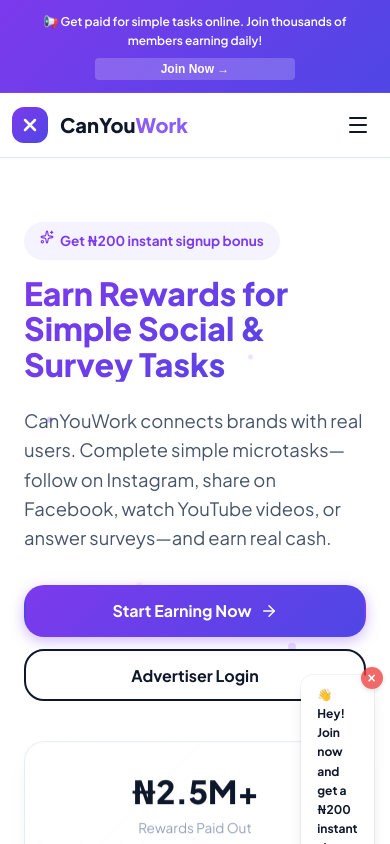
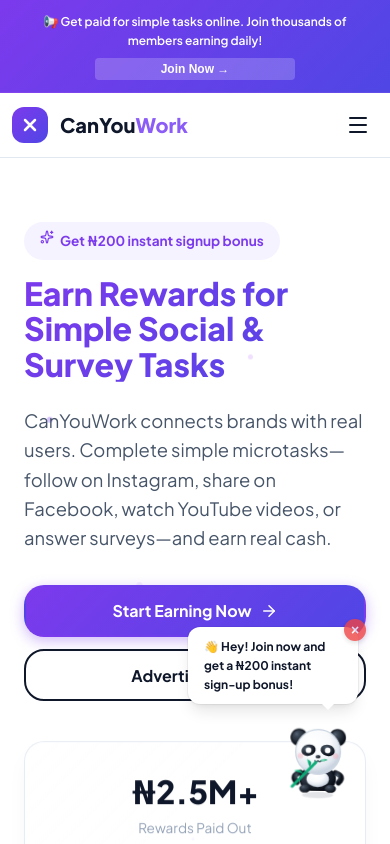
Before and after one commit to thecfonick-cloud/can-you-work-team, a React (Vite) app in the folder frontend/: page / in a window 390 px wide. Shown: the top 844 px of the page. Built offline with nearby package versions, Linux system fonts and the light colour scheme.

Commit message:
fix(mascot): lock panda to bottom-right corner, disable auto movements, and scale down on mobile

```diff
--- a/frontend/src/App.jsx
+++ b/frontend/src/App.jsx
@@ -350,14 +350,14 @@
   );
 }
 
-// Predefined random screen positions for the cute panda
+// Predefined random screen positions for the cute panda (snapping options)
 const POSITIONS = [
-  { name: 'bottom-right', style: { top: '80%', left: '85%' }, isLeft: false },
-  { name: 'bottom-left', style: { top: '80%', left: '5%' }, isLeft: true },
-  { name: 'top-right', style: { top: '12%', left: '85%' }, isLeft: false },
-  { name: 'top-left', style: { top: '12%', left: '5%' }, isLeft: true },
-  { name: 'mid-left', style: { top: '45%', left: '5%' }, isLeft: true },
-  { name: 'mid-right', style: { top: '45%', left: '85%' }, isLeft: false }
+  { name: 'bottom-right', style: { bottom: '2rem', right: '2rem', top: 'auto', left: 'auto' }, isLeft: false },
+  { name: 'bottom-left', style: { bottom: '2rem', left: '2rem', top: 'auto', right: 'auto' }, isLeft: true },
+  { name: 'top-right', style: { top: '6rem', right: '2rem', bottom: 'auto', left: 'auto' }, isLeft: false },
+  { name: 'top-left', style: { top: '6rem', left: '2rem', bottom: 'auto', right: 'auto' }, isLeft: true },
+  { name: 'mid-left', style: { top: '40%', left: '2rem', bottom: 'auto', right: 'auto' }, isLeft: true },
+  { name: 'mid-right', style: { top: '40%', right: '2rem', bottom: 'auto', left: 'auto' }, isLeft: false }
 ];
 
 // Global Mascot Component
@@ -369,15 +369,13 @@
   const [bubbleAnim, setBubbleAnim] = useState(false);
   const [mascotClass, setMascotClass] = useState("");
   const [currentPath, setCurrentPath] = useState(location.pathname);
-  const [currentPos, setCurrentPos] = useState(POSITIONS[0]);
+  const [currentPos, setCurrentPos] = useState(POSITIONS[0]); // default bottom-right
 
-  // Panda expressions, 3D cursor tilt, Drag states, and 4D lock states
+  // Panda expressions, 3D cursor tilt, Drag states, and Leaf particle system
   const [emotion, setEmotion] = useState('normal'); // normal, happy, warning, thinking
   const [tiltStyle, setTiltStyle] = useState({});
   const [dragStyle, setDragStyle] = useState(null);
   const [isDragging, setIsDragging] = useState(false);
-  const [targetElement, setTargetElement] = useState(null);
-  const [positionType, setPositionType] = useState('fixed');
   const [leafParticles, setLeafParticles] = useState([]);
 
   const bubbleTimeoutRef = useRef(null);
@@ -452,130 +450,6 @@
     return () => window.removeEventListener('mousemove', handleMouseMove);
   }, [isDragging, visible]);
 
-  // Find all visible, clickable buttons/links on the screen
-  const findTargetButtons = () => {
-    const elements = Array.from(document.querySelectorAll('button, a.btn, a.btn-outline, .hero-cta-buttons a, .cta-btn, .action-btn, .sidebar-link, .topbar-btn'));
-    return elements.filter(el => {
-      const rect = el.getBoundingClientRect();
-      return (
-        rect.width > 0 &&
-        rect.height > 0 &&
-        rect.top >= 0 &&
-        rect.left >= 0 &&
-        rect.bottom <= window.innerHeight &&
-        rect.right <= window.innerWidth &&
-        !el.closest('.mascot-tutor-container')
-      );
-    });
-  };
-
-  const getSpeechForButton = (button) => {
-    const text = button.innerText.trim().toLowerCase();
-    if (text.includes('earning') || text.includes('start')) {
-      return "👉 Sitting on 'Start Earning Now'! Click here to grab your +₦200 bonus! 🐼";
-    } else if (text.includes('advertiser') || text.includes('campaign')) {
-      return "💼 Launch tasks here to get thousands of followers/subscribers! 🐼";
-    } else if (text.includes('login') || text.includes('log in')) {
-      return "🔑 Click here to log in and check your wallet balance! 🐼";
-    } else if (text.includes('register') || text.includes('sign up')) {
-      return "📝 Click here to create your free account in 30 seconds! 🐼";
-    } else if (text.includes('subscribe')) {
-      return "🔔 Click 'Subscribe' to receive premium Lucky Task alerts! 🐼";
-    }
-    return `👉 Slipped onto the '${button.innerText.trim()}' button! Let's click it! 🐼`;
-  };
-
-  // Periodic Random Position Movement or Button Sitting
-  useEffect(() => {
-    if (!visible || isDragging) return;
-
-    const interval = setInterval(() => {
-      const buttons = findTargetButtons();
-      const shouldGoToButton = Math.random() > 0.4 && buttons.length > 0;
-
-      setBubbleAnim(false);
-
-      if (shouldGoToButton) {
-        const target = buttons[Math.floor(Math.random() * buttons.length)];
-        setTargetElement(target);
-
-        const rect = target.getBoundingClientRect();
-        setPositionType('fixed');
-        setMascotClass("mascot-walk");
-        setCurrentPos({
-          name: 'walking-to-button',
-          style: {
-            top: `${rect.top - 80}px`,
-            left: `${rect.left + rect.width / 2 - 40}px`
-          },
-          isLeft: rect.left < window.innerWidth / 2
-        });
-
-        if (mascotTimeoutRef.current) clearTimeout(mascotTimeoutRef.current);
-        mascotTimeoutRef.current = setTimeout(() => {
-          setMascotClass("");
-          setPositionType('absolute');
-          setCurrentPos({
-            name: 'button-sat',
-            style: {
-              top: `${rect.top + window.scrollY - 80}px`,
-              left: `${rect.left + window.scrollX + rect.width / 2 - 40}px`
-            },
-            isLeft: rect.left < window.innerWidth / 2
-          });
-          setSpeechText(getSpeechForButton(target));
-          setBubbleAnim(true);
-
-          setEmotion('happy');
-          if (emotionTimeoutRef.current) clearTimeout(emotionTimeoutRef.current);
-          emotionTimeoutRef.current = setTimeout(() => setEmotion('normal'), 6000);
-        }, 1200);
-
-      } else {
-        setTargetElement(null);
-        setPositionType('fixed');
-        const otherPositions = POSITIONS.filter(p => p.name !== currentPos.name);
-        const nextPos = otherPositions[Math.floor(Math.random() * otherPositions.length)];
-
-        setMascotClass("mascot-walk");
-        setCurrentPos(nextPos);
-
-        if (mascotTimeoutRef.current) clearTimeout(mascotTimeoutRef.current);
-        mascotTimeoutRef.current = setTimeout(() => {
-          setMascotClass("");
-          setSpeechText(getSpeechTextForRoute(location.pathname, user));
-          setBubbleAnim(true);
-        }, 1200);
-      }
-    }, 25000);
-
-    return () => clearInterval(interval);
-  }, [visible, currentPos, isDragging, location.pathname, user]);
-
-  // Lock to button positions on scroll and resize
-  useEffect(() => {
-    if (positionType !== 'absolute' || !targetElement) return;
-
-    const updatePos = () => {
-      const rect = targetElement.getBoundingClientRect();
-      setCurrentPos({
-        name: 'button-sat',
-        style: {
-          top: `${rect.top + window.scrollY - 80}px`,
-          left: `${rect.left + window.scrollX + rect.width / 2 - 40}px`
-        },
-        isLeft: rect.left < window.innerWidth / 2
-      });
-    };
-
-    window.addEventListener('resize', updatePos);
-    window.addEventListener('scroll', updatePos);
-    return () => {
-      window.removeEventListener('resize', updatePos);
-      window.removeEventListener('scroll', updatePos);
-    };
-  }, [positionType, targetElement]);
-
   // Leaf Particles chewing physics generator
   useEffect(() => {
     if (emotion !== 'happy') return;
@@ -623,14 +497,13 @@
     if (e.button !== 0) return;
     if (e.target.closest('.mascot-close-btn')) return;
     setIsDragging(true);
-    setPositionType('fixed');
     const rect = e.currentTarget.getBoundingClientRect();
     elementStart.current = { x: rect.left, y: rect.top };
     dragStart.current = { x: e.clientX, y: e.clientY };
     e.preventDefault();
   };
 
-  // Drag physics logic
+  // Drag snapping logic
   useEffect(() => {
     if (!isDragging) return;
 
@@ -664,23 +537,18 @@
       const minDist = Math.min(distLeft, distRight, distTop, distBottom);
       let nextPos = currentPos;
 
-      const pctY = Math.max(10, Math.min(85, (y / vh) * 100));
-      const pctX = Math.max(5, Math.min(85, (x / vw) * 100));
-
       if (minDist === distLeft) {
-        nextPos = { name: 'dragged-left', style: { left: '5%', top: `${pctY}%` }, isLeft: true };
+        nextPos = { name: 'dragged-left', style: { left: '2rem', top: `${Math.max(80, Math.min(vh - 150, y))}px`, right: 'auto', bottom: 'auto' }, isLeft: true };
       } else if (minDist === distRight) {
-        nextPos = { name: 'dragged-right', style: { left: '85%', top: `${pctY}%` }, isLeft: false };
+        nextPos = { name: 'dragged-right', style: { right: '2rem', top: `${Math.max(80, Math.min(vh - 150, y))}px`, left: 'auto', bottom: 'auto' }, isLeft: false };
       } else if (minDist === distTop) {
-        nextPos = { name: 'dragged-top', style: { top: '12%', left: `${pctX}%` }, isLeft: x < vw / 2 };
+        nextPos = { name: 'dragged-top', style: { top: '6rem', left: `${Math.max(20, Math.min(vw - 100, x))}px`, right: 'auto', bottom: 'auto' }, isLeft: x < vw / 2 };
       } else {
-        nextPos = { name: 'dragged-bottom', style: { top: '80%', left: `${pctX}%` }, isLeft: x < vw / 2 };
+        nextPos = { name: 'dragged-bottom', style: { bottom: '2rem', left: `${Math.max(20, Math.min(vw - 100, x))}px`, right: 'auto', top: 'auto' }, isLeft: x < vw / 2 };
       }
 
       setCurrentPos(nextPos);
       setDragStyle(null);
-      setPositionType('fixed');
-      setTargetElement(null);
       setMascotClass("mascot-jump");
       setTimeout(() => setMascotClass(""), 1600);
     };
@@ -720,7 +588,7 @@
       if (bubbleTimeoutRef.current) clearTimeout(bubbleTimeoutRef.current);
       bubbleTimeoutRef.current = setTimeout(() => setBubbleAnim(true), 50);
 
-      setMascotClass("mascot-walk");
+      setMascotClass("mascot-jump");
       setEmotion("happy");
       if (emotionTimeoutRef.current) clearTimeout(emotionTimeoutRef.current);
       emotionTimeoutRef.current = setTimeout(() => setEmotion("normal"), 5000);
@@ -800,7 +668,7 @@
     return () => clearTimeout(timer);
   }, [location.pathname, user]);
 
-  // Trigger wobbly climb animation on route change
+  // Trigger wobbly climb animation on route change (locks in place)
   useEffect(() => {
     const dismissed = localStorage.getItem("canyuwork_mascot_dismissed") === "true";
     if (dismissed) {
@@ -810,8 +678,6 @@
 
     if (location.pathname !== currentPath) {
       setBubbleAnim(false);
-      setTargetElement(null);
-      setPositionType('fixed');
       setMascotClass("mascot-climb-off");
 
       const timer1 = setTimeout(() => {
@@ -830,7 +696,6 @@
         clearTimeout(timer2);
       };
     } else {
-      // If user profile updates (e.g. balance updates)
       setSpeechText(getSpeechTextForRoute(location.pathname, user));
     }
   }, [location.pathname, user, currentPath]);
@@ -883,60 +748,32 @@
     if (emotionTimeoutRef.current) clearTimeout(emotionTimeoutRef.current);
     emotionTimeoutRef.current = setTimeout(() => setEmotion("normal"), 5000);
 
-    // Choose a random new position and walk waddle to it
-    const buttons = findTargetButtons();
-    const target = buttons.length > 0 ? buttons[Math.floor(Math.random() * buttons.length)] : null;
+    // Custom click responses based on page (locked in corner, no movement)
+    let clickText = "🚀 Let's earn! Tap a button to proceed.";
+    if (location.pathname === '/') {
+      clickText = "🚀 Let's earn! Tap 'Start Earning Now' to sign up and claim your ₦200 bonus!";
+      const ctaBtn = document.querySelector('.hero-cta-buttons');
+      if (ctaBtn) ctaBtn.scrollIntoView({ behavior: 'smooth', block: 'center' });
+    } else if (location.pathname === '/register') {
+      clickText = "📝 Just fill out the fields and tap 'Sign Up' to get started!";
+    } else if (location.pathname === '/login') {
+      clickText = "🔑 Enter your email/username and password to access your earnings!";
+    } else if (location.pathname === '/dashboard') {
+      clickText = "🌟 Tap 'Check In' inside 'Bonus & Streaks' to get your free daily Naira!";
+      navigate('/bonus');
+    } else if (location.pathname === '/my-tasks') {
+      clickText = "🎁 Tap 'Complete Campaign' on the Lucky Task banner to start your ₦5,000 survey!";
+    }
 
+    setSpeechText(clickText);
     setBubbleAnim(false);
+    if (bubbleTimeoutRef.current) clearTimeout(bubbleTimeoutRef.current);
+    bubbleTimeoutRef.current = setTimeout(() => setBubbleAnim(true), 50);
 
-    setTimeout(() => {
-      if (target) {
-        setTargetElement(target);
-        setPositionType('fixed');
-        setMascotClass("mascot-walk");
-
-        const rect = target.getBoundingClientRect();
-        setCurrentPos({
-          name: 'walking-to-button',
-          style: {
-            top: `${rect.top - 80}px`,
-            left: `${rect.left + rect.width / 2 - 40}px`
-          },
-          isLeft: rect.left < window.innerWidth / 2
-        });
-
-        if (mascotTimeoutRef.current) clearTimeout(mascotTimeoutRef.current);
-        mascotTimeoutRef.current = setTimeout(() => {
-          setMascotClass("");
-          setPositionType('absolute');
-          setCurrentPos({
-            name: 'button-sat',
-            style: {
-              top: `${rect.top + window.scrollY - 80}px`,
-              left: `${rect.left + window.scrollX + rect.width / 2 - 40}px`
-            },
-            isLeft: rect.left < window.innerWidth / 2
-          });
-          setSpeechText(getSpeechForButton(target));
-          setBubbleAnim(true);
-        }, 1200);
-      } else {
-        setTargetElement(null);
-        setPositionType('fixed');
-        const otherPositions = POSITIONS.filter(p => p.name !== currentPos.name);
-        const nextPos = otherPositions[Math.floor(Math.random() * otherPositions.length)];
-
-        setMascotClass("mascot-walk");
-        setCurrentPos(nextPos);
-
-        if (mascotTimeoutRef.current) clearTimeout(mascotTimeoutRef.current);
-        mascotTimeoutRef.current = setTimeout(() => {
-          setMascotClass("");
-          setSpeechText("😋 Mmm, fresh bamboo is delicious! Let's click around and earn! 🎋");
-          setBubbleAnim(true);
-        }, 1200);
-      }
-    }, 500);
+    if (mascotTimeoutRef.current) clearTimeout(mascotTimeoutRef.current);
+    mascotTimeoutRef.current = setTimeout(() => {
+      setMascotClass("");
+    }, 1600); // clear jump class after completion
   };
 
   const handleCloseMascot = (e) => {
@@ -951,7 +788,7 @@
       style={{
         ...(dragStyle || currentPos.style),
         ...tiltStyle,
-        position: positionType,
+        position: 'fixed',
         zIndex: 999,
         cursor: isDragging ? 'grabbing' : 'grab'
       }}
```
